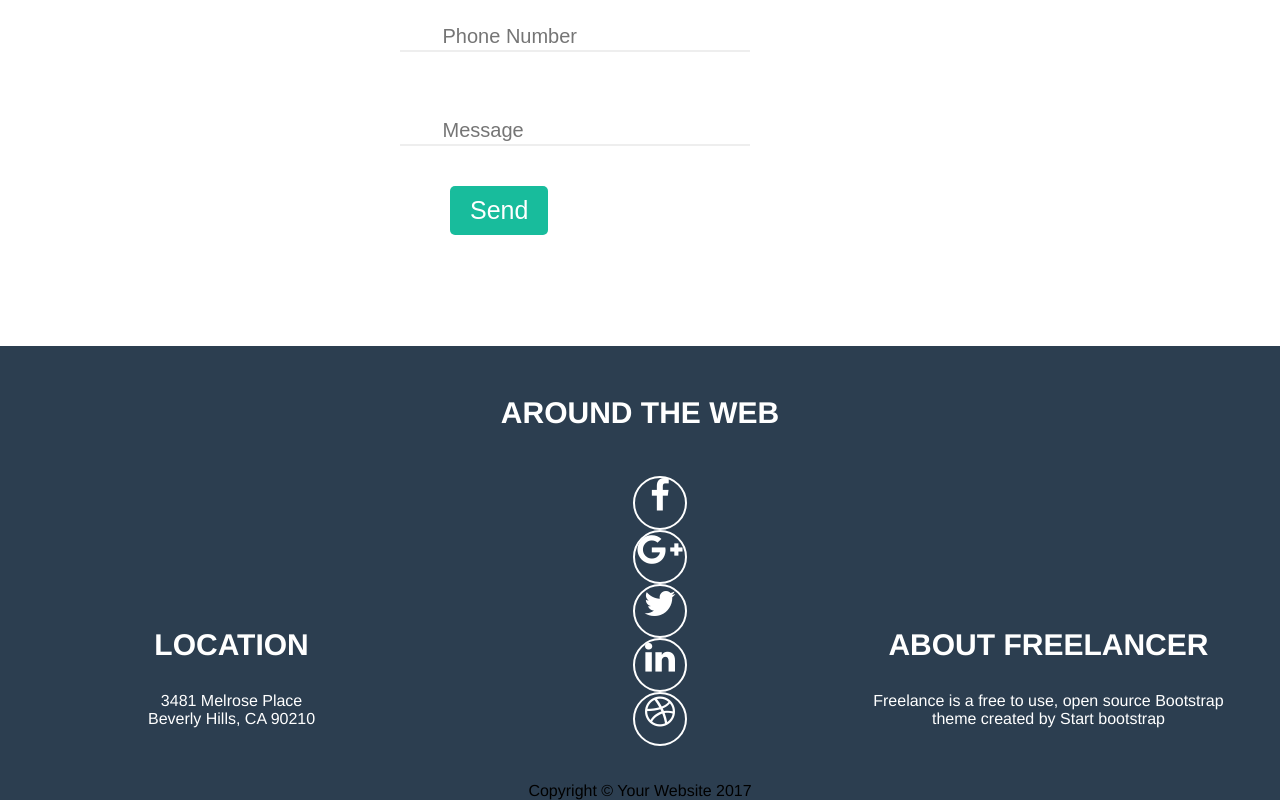
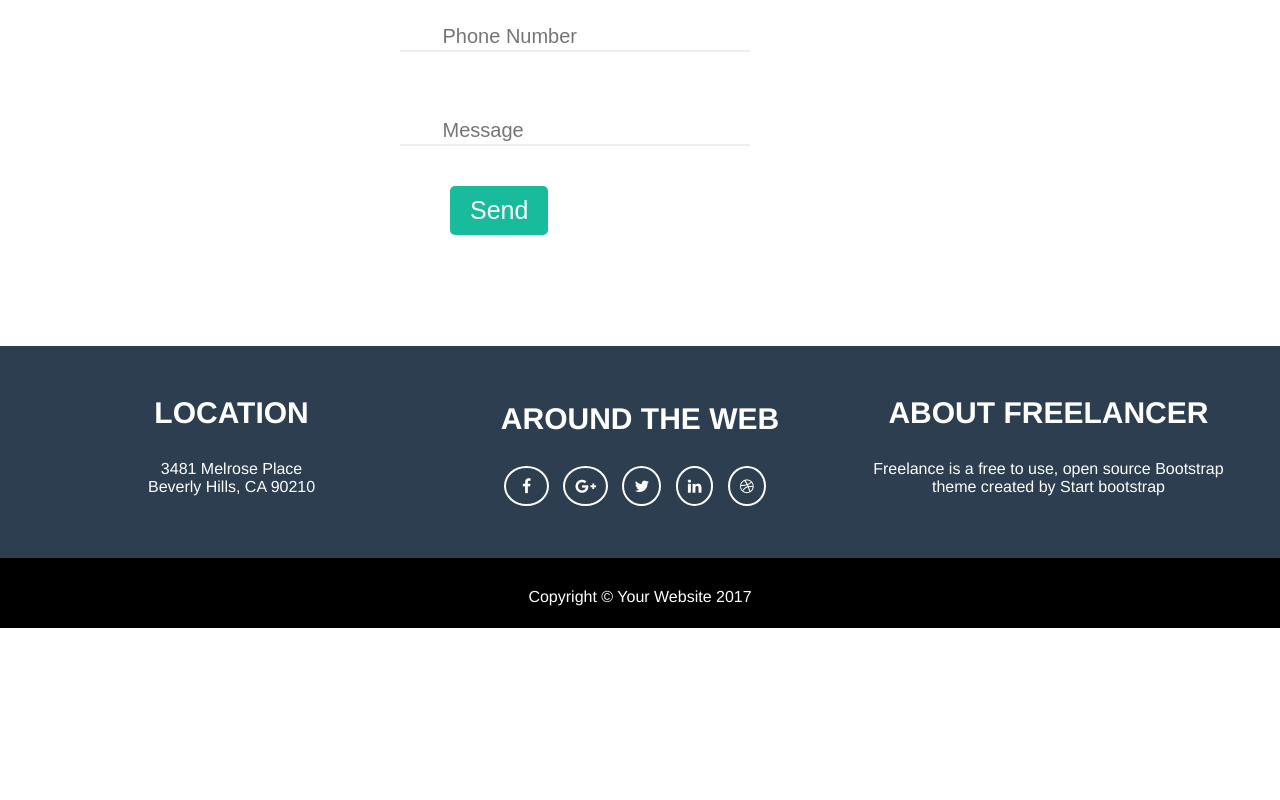
Before and after one commit to JessyCuevas/freelancer, a plain HTML site: page index.html in a window 1280 px wide. Shown: the part 2367-3167 px from the top of the page. After the commit the page ends 3003 px from the top, so only its background shows below. Drawn offline with Linux system fonts and the light colour scheme.

Commit message:
Actualización

```diff
--- a/css/main.css
+++ b/css/main.css
@@ -208,8 +208,11 @@ hr.star-primary {
 }
 
 footer {
+	display: inline-block;
 	text-align: center;
-    background-color: #2c3e50; }
+    background-color: #2c3e50;
+	width: 100%;
+	}
 
  .around{
  	color: white;
@@ -221,20 +224,9 @@ footer {
  }
 
 .list-inline{
-	display: inline-block;
+	display: inline;
 	list-style: none;
 	width: 300px;
-}
-
-.btn-social {
-	display: inline-block;
-	font-size: 20px;
-	line-height: 45px;
-	display: inline-block;
-	width: 50px;
-	height: 50px;
-	border: 2px solid white;
-	border-radius: 100%;
 }
 
 .btn-outline {
@@ -249,3 +241,23 @@ footer {
 	font-size: 30px;
 	text-transform: uppercase;
 }
+
+
+.btn-social {
+	display: inline-block;
+	border: 2.2px solid white;
+	border-radius: 50%;
+	padding:10px;
+	margin-right: 10px;
+}
+
+.footer-copy{
+	color: white;
+	background-color: black;
+	width: 100%;
+	height: 70px;
+}
+
+.copy{
+	padding: 30px;
+}
--- a/index.html
+++ b/index.html
@@ -158,13 +158,15 @@
 
             <div class="around">
               <h3 class="title-footer">Around the Web</h3>
-              <ul class="list-inline">
-                <li>
-                  <a class="btn-social btn-outline" href="#">
-                    <i class="fa fa-fw fa-facebook"></i>
-                  </a>
-                </li>
-                <li>
+                  <p class="  ">
+                    <i class="fa fa-fw fa-facebook fa-1x btn-social"></i>
+                    <i class="fa fa-google-plus fa-1x btn-social" aria-hidden="true"></i>
+                    <i class="fa fa-twitter fa-1x btn-social" aria-hidden="true"></i>
+                    <i class="fa fa-linkedin fa-1x btn-social" aria-hidden="true"></i>
+                    <i class="fa fa-dribbble fa-1x btn-social " aria-hidden="true"></i>
+                  </p>
+
+                <!--<li>
                   <a class="btn-social btn-outline" href="#">
                     <i class="fa fa-fw fa-google-plus"></i>
                   </a>
@@ -183,7 +185,7 @@
                   <a class="btn-social btn-outline" href="#">
                     <i class="fa fa-fw fa-dribbble"></i>
                   </a>
-                </li>
+                </li>-->
               </ul>
             </div>
 
@@ -193,8 +195,8 @@
                Start bootstrap</p>
             </div>
 
-            <div class="footer">
-              Copyright &copy; Your Website 2017
+            <div class="footer-copy">
+              <p class="copy">Copyright &copy; Your Website 2017</p>
             </div>
 
           </div>
```
